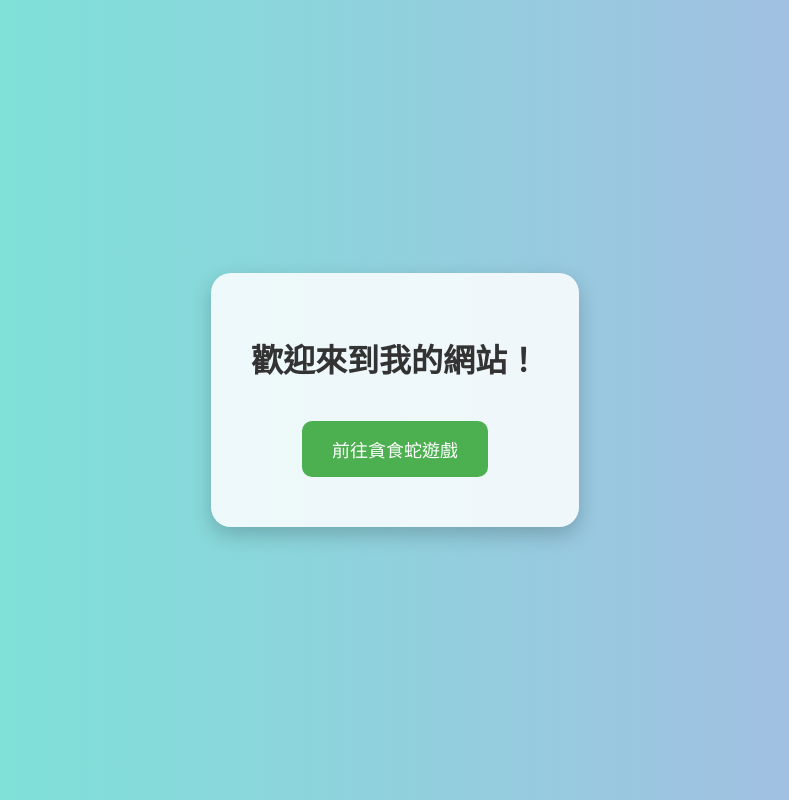
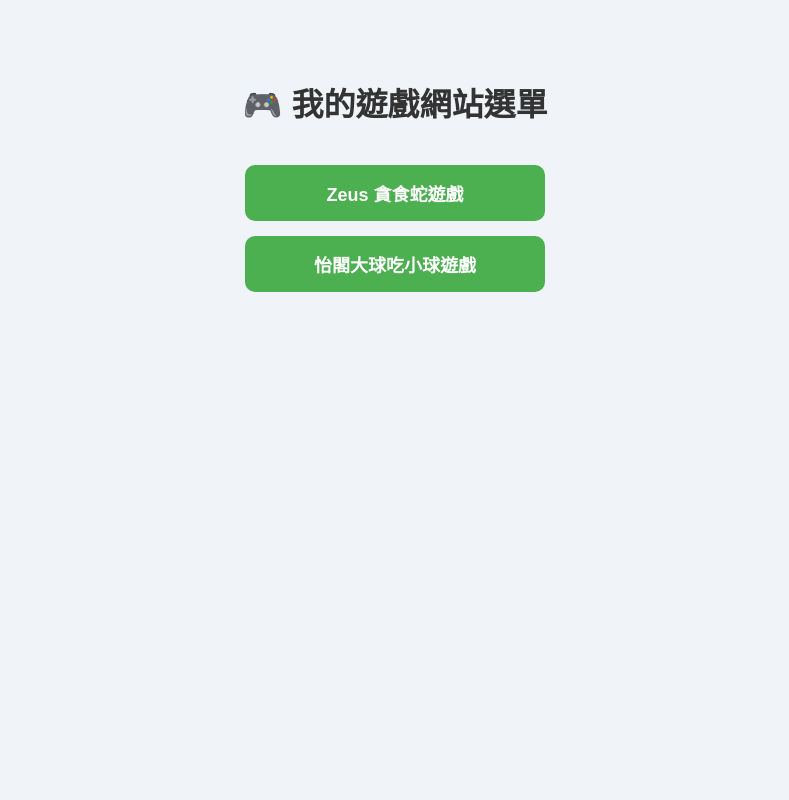
Before and after one commit to zeustseng-create/Zeus, a plain HTML site: page zeusgameworld.html in a window 1280 px wide. Shown: the whole page, without its empty margins (245-1034 px from the left). Drawn offline with Linux system fonts and the light colour scheme.

Commit message:
Update zeusgameworld.html

```diff
--- a/zeusgameworld.html
+++ b/zeusgameworld.html
@@ -3,56 +3,67 @@
 <head>
 <meta charset="UTF-8">
 <meta name="viewport" content="width=device-width, initial-scale=1.0">
-<title>跳轉到我的網站</title>
+<title>我的遊戲網站選單</title>
 <style>
   body {
-    margin: 0;
-    font-family: Arial, sans-serif;
-    background: linear-gradient(to right, #74ebd5, #ACB6E5);
-    display: flex;
-    justify-content: center;
-    align-items: center;
-    height: 100vh;
+    background-color: #f0f4f8;
+    font-family: "Microsoft JhengHei", sans-serif;
+    text-align: center;
+    padding: 50px;
   }
-
-  #container {
-    text-align: center;
-    background-color: rgba(255, 255, 255, 0.85);
-    padding: 40px;
-    border-radius: 20px;
-    box-shadow: 0 8px 20px rgba(0,0,0,0.2);
+  h1 {
+    color: #333;
+    margin-bottom: 40px;
   }
-
-  h1 {
-    margin-bottom: 30px;
-    color: #333;
-  }
-
-  .btn {
-    display: inline-block;
+  .game-button {
+    display: block;
+    width: 300px;
+    margin: 15px auto;
+    padding: 15px;
+    font-size: 18px;
+    font-weight: bold;
     background-color: #4CAF50;
     color: white;
-    padding: 15px 30px;
-    font-size: 18px;
     border: none;
     border-radius: 10px;
     cursor: pointer;
-    text-decoration: none;
     transition: 0.3s;
-    margin: 10px;
   }
-
-  .btn:hover {
+  .game-button:hover {
     background-color: #45a049;
     transform: scale(1.05);
+  }
+  #ad-container {
+    margin-top: 40px;
   }
 </style>
 </head>
 <body>
 
-<div id="container">
-  <h1>歡迎來到我的網站！</h1>
-  <a href="https://zeustseng-create.github.io/Zeus/zeusgame1.html" target="_blank" class="btn">前往貪食蛇遊戲</a>
+<h1>🎮 我的遊戲網站選單</h1>
+
+<!-- 第一個遊戲按鈕 -->
+<button class="game-button" onclick="window.open('https://zeustseng-create.github.io/Zeus/zeusgame1.html', '_blank')">
+  Zeus 貪食蛇遊戲
+</button>
+
+<!-- 第二個遊戲按鈕（新增） -->
+<button class="game-button" onclick="window.open('https://faustino-untestamental-wearifully.ngrok-free.dev/', '_blank')">
+  怡閣大球吃小球遊戲
+</button>
+
+<!-- 廣告區 -->
+<div id="ad-container">
+  <script type="text/javascript">
+    atOptions = {
+      'key' : 'd0166b129399f5249594c611abbdd565',
+      'format' : 'iframe',
+      'height' : 90,
+      'width' : 728,
+      'params' : {}
+    };
+  </script>
+  <script type="text/javascript" src="//www.highperformanceformat.com/d0166b129399f5249594c611abbdd565/invoke.js"></script>
 </div>
 
 </body>
```
